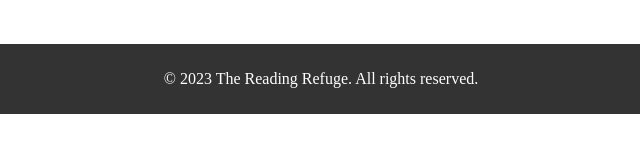
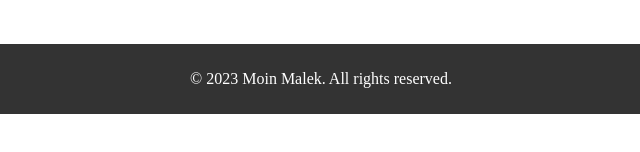
Before and after one commit to moinxmalek/ReadingRefuge, a plain HTML site: page index.html in a window 1280 px wide. Shown: the part 424-576 px from the top of the page, 319-959 px from the left. Drawn offline with Linux system fonts and the light colour scheme.

Commit message:
Update index.html

```diff
--- a/index.html
+++ b/index.html
@@ -177,7 +177,7 @@
   </section>
 
   <footer>
-    <p>&copy; 2023 The Reading Refuge. All rights reserved.</p>
+    <p>&copy; 2023 Moin Malek. All rights reserved.</p>
   </footer>
 </body>
 </html>
```
